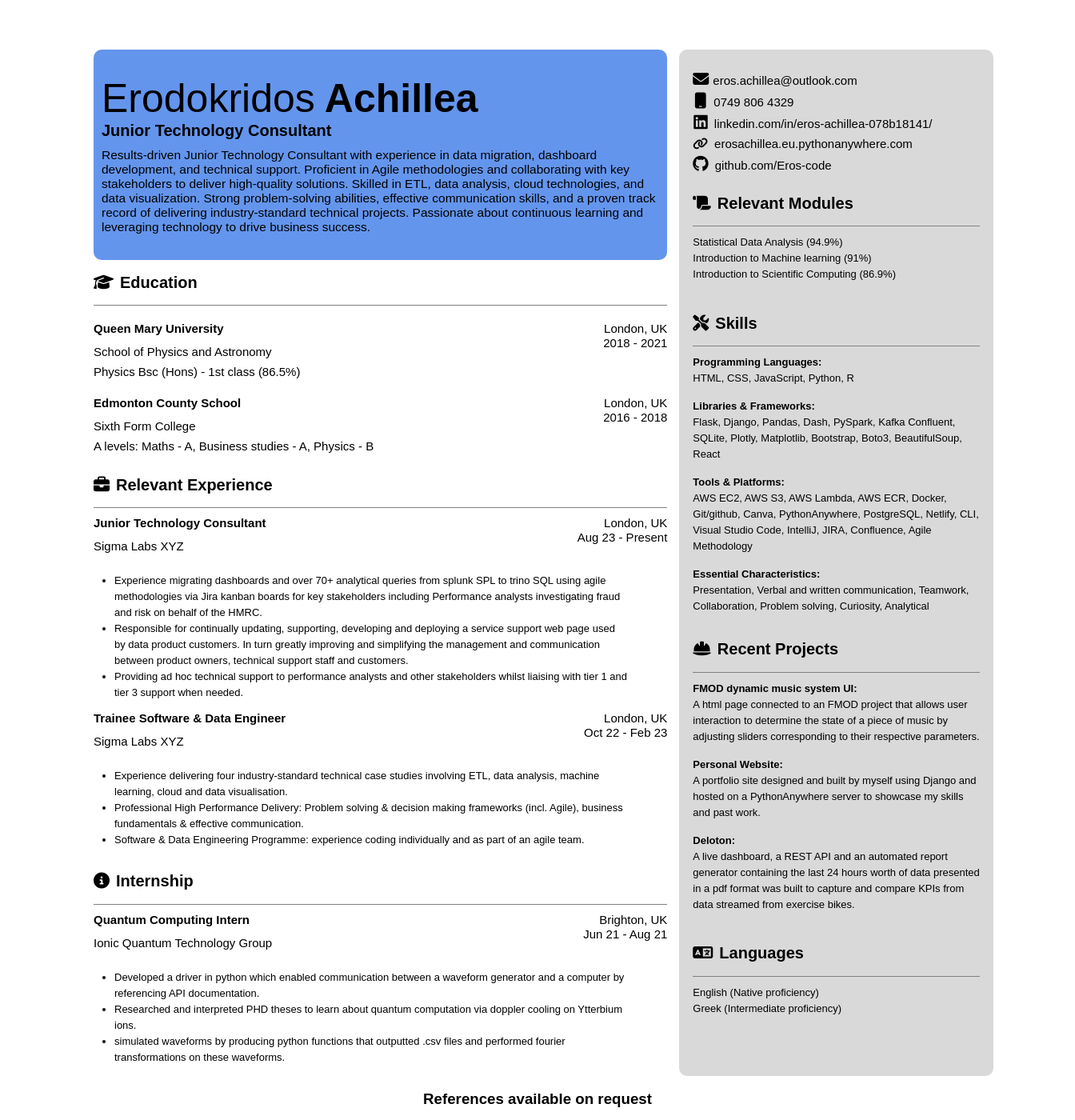
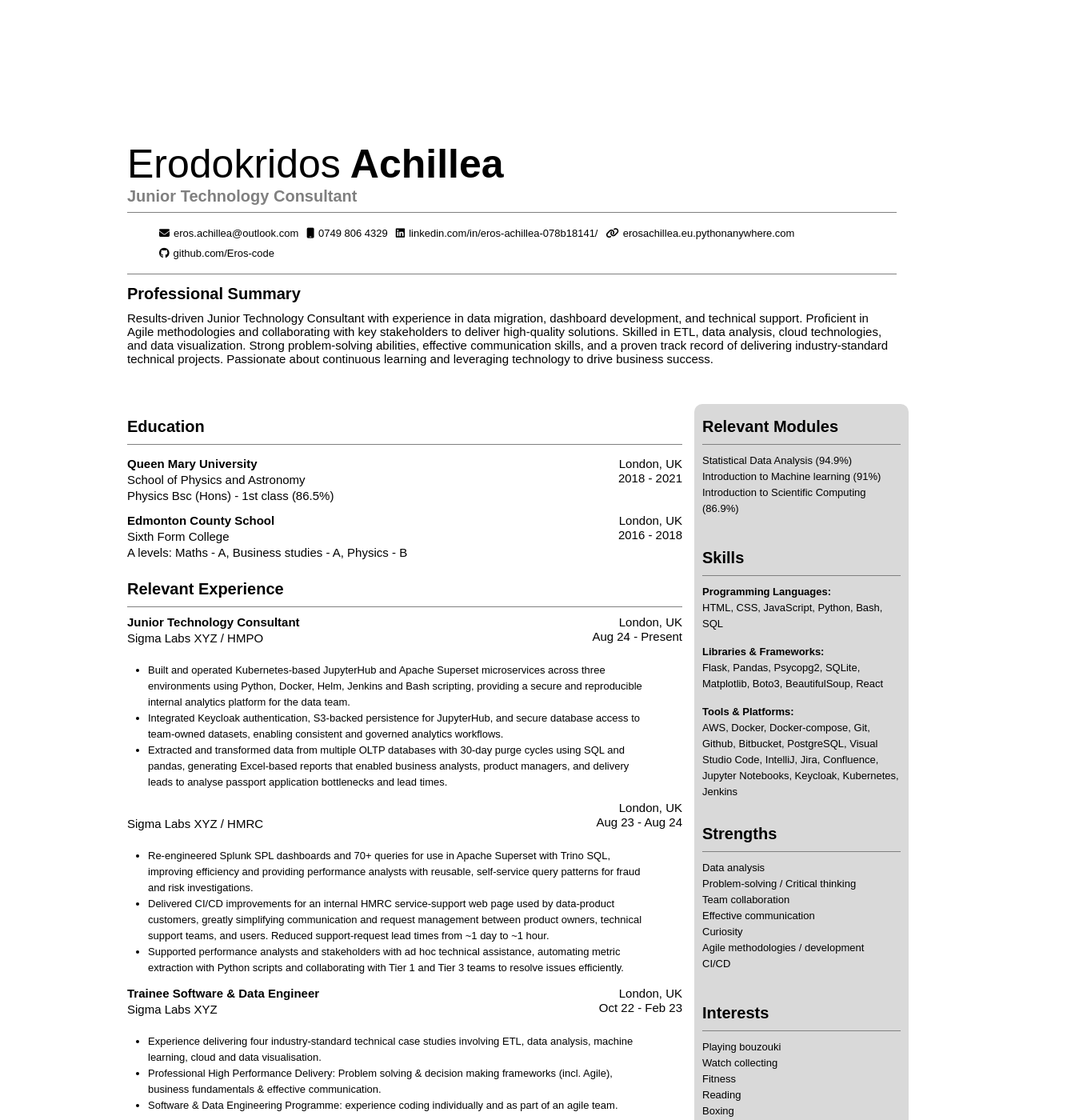
Before and after one commit to Eros-code/Eros-react-cv, a React (Vite) app in the folder my-first-vite-project/: page / in a window 1280 px wide. Shown: the top 1400 px of the page at 80% size, 1344 px wide, since content can reach past the window. Built offline with nearby package versions, Linux system fonts and the light colour scheme.

Commit message:
Restructure and redesign CV to include experience from HMRC and HMPO

```diff
--- /dev/null
+++ b/my-first-vite-project/components/Intro.jsx
@@ -0,0 +1,74 @@
+import React from "react";
+import "../src/App.css";
+
+function ContactInfo() {
+  return (
+    <ul className="info-list">
+      <li id="email">
+        <a href="mailto: eros.achillea@outlook.com">
+          eros.achillea@outlook.com
+        </a>
+      </li>
+      <li id="phone">
+        <a>0749 806 4329</a>
+      </li>
+      <li id="linkedin">
+        <a
+          href="https://www.linkedin.com/in/eros-achillea-078b18141/"
+          rel="noreferrer"
+        >
+          linkedin.com/in/eros-achillea-078b18141/
+        </a>
+      </li>
+      <li id="website">
+        <a
+          href="https://erosachillea.eu.pythonanywhere.com"
+          target="_blank"
+          rel="noreferrer"
+        >
+          erosachillea.eu.pythonanywhere.com
+        </a>
+      </li>
+      <li id="github">
+        <a href="https://github.com/Eros-code" target="_blank" rel="noreferrer">
+          github.com/Eros-code
+        </a>
+      </li>
+    </ul>
+  );
+}
+
+export default function Intro() {
+  return (
+    <div className="main-page-container">
+      <header className="main-header">
+        <h1 className="name">
+          <span className="eros-name">Erodokridos</span>
+          <strong> Achillea</strong>
+        </h1>
+        <h1 className="header-desc" id="job-title">
+          <strong>Junior Technology Consultant</strong>
+        </h1>
+        <hr />
+        <ContactInfo />
+        <hr />
+        <h1 className="section-heading" id="professional-summary-heading">
+          Professional Summary
+        </h1>
+        <h4 className="header-desc" id="intro-description">
+          <span className="eros-name">
+            Results-driven Junior Technology Consultant with experience in data
+            migration, dashboard development, and technical support. Proficient
+            in Agile methodologies and collaborating with key stakeholders to
+            deliver high-quality solutions. Skilled in ETL, data analysis, cloud
+            technologies, and data visualization. Strong problem-solving
+            abilities, effective communication skills, and a proven track record
+            of delivering industry-standard technical projects. Passionate about
+            continuous learning and leveraging technology to drive business
+            success.
+          </span>
+        </h4>
+      </header>
+    </div>
+  );
+}
--- a/my-first-vite-project/components/Main.jsx
+++ b/my-first-vite-project/components/Main.jsx
@@ -33,34 +33,66 @@ function Education() {
 function Experience() {
   return (
     <section>
-      <h1 className="section-heading" id="experience-heading">Relevant Experience</h1>
+      <h1 className="section-heading" id="experience-heading">
+        Relevant Experience
+      </h1>
       <hr />
       <div className="row">
         <p className="p-row">
           <strong>Junior Technology Consultant</strong>{" "}
           <span className="experience-title">
-            London, UK <br /> Aug 23 - Present
+            London, UK <br /> Aug 24 - Present
           </span>
         </p>
-        <p>Sigma Labs XYZ</p>
+        <p>Sigma Labs XYZ / HMPO</p>
       </div>
       <div className="row">
         <ul className="experience_bullets">
           <li>
-            Experience migrating dashboards and over 70+ analytical queries from splunk SPL to trino SQL using
-            agile methodologies via Jira kanban boards for key stakeholders including
-            Performance analysts investigating fraud and risk on behalf of the
-            HMRC.
+            Built and operated Kubernetes-based JupyterHub and Apache Superset
+            microservices across three environments using Python, Docker, Helm,
+            Jenkins and Bash scripting, providing a secure and reproducible
+            internal analytics platform for the data team.
           </li>
           <li>
-            Responsible for continually updating, supporting, developing and deploying a service
-            support web page used by data product customers. In turn greatly improving and simplifying
-            the management and communication between product owners, technical support staff and customers.
+            Integrated Keycloak authentication, S3-backed persistence for
+            JupyterHub, and secure database access to team-owned datasets,
+            enabling consistent and governed analytics workflows.
           </li>
           <li>
-            Providing ad hoc technical support to performance analysts and other
-            stakeholders whilst liaising with tier 1 and tier 3 support when
-            needed.
+            Extracted and transformed data from multiple OLTP databases with
+            30-day purge cycles using SQL and pandas, generating Excel-based
+            reports that enabled business analysts, product managers, and
+            delivery leads to analyse passport application bottlenecks and lead
+            times.
+          </li>
+        </ul>
+        <p className="p-row">
+          <p> </p>
+          <span className="experience-title">
+            London, UK <br /> Aug 23 - Aug 24
+          </span>
+        </p>
+        <p>Sigma Labs XYZ / HMRC</p>
+        <ul className="experience_bullets">
+          <li>
+            Re-engineered Splunk SPL dashboards and 70+ queries for use in
+            Apache Superset with Trino SQL, improving efficiency and providing
+            performance analysts with reusable, self-service query patterns for
+            fraud and risk investigations.
+          </li>
+          <li>
+            Delivered CI/CD improvements for an internal HMRC service-support
+            web page used by data-product customers, greatly simplifying
+            communication and request management between product owners,
+            technical support teams, and users. Reduced support-request lead
+            times from ~1 day to ~1 hour.
+          </li>
+          <li>
+            Supported performance analysts and stakeholders with ad hoc
+            technical assistance, automating metric extraction with Python
+            scripts and collaborating with Tier 1 and Tier 3 teams to resolve
+            issues efficiently.
           </li>
         </ul>
       </div>
@@ -167,28 +199,6 @@ function AdditionalInfo() {
 export default function Main() {
   return (
     <div className="main-page-container">
-      <header className="main-header">
-        <h1 className="name">
-          <span className="eros-name">Erodokridos</span>
-          <strong> Achillea</strong>
-        </h1>
-        <h1 className="header-desc" id="job-title">
-          <strong>Junior Technology Consultant</strong>
-        </h1>
-        <h4 className="header-desc" id="intro-description">
-          <span className="eros-name">
-            Results-driven Junior Technology Consultant with experience in data
-            migration, dashboard development, and technical support. Proficient
-            in Agile methodologies and collaborating with
-            key stakeholders to deliver high-quality solutions. Skilled in ETL,
-            data analysis, cloud technologies, and data
-            visualization. Strong problem-solving abilities, effective
-            communication skills, and a proven track record of delivering
-            industry-standard technical projects. Passionate about continuous
-            learning and leveraging technology to drive business success.
-          </span>
-        </h4>
-      </header>
       <Education />
       <Experience />
       <InternshipInfo />
--- a/my-first-vite-project/components/Skills.jsx
+++ b/my-first-vite-project/components/Skills.jsx
@@ -1,42 +1,5 @@
 import React from "react";
 import "../src/App.css";
-
-function ContactInfo() {
-  return (
-    <ul className="info-list">
-      <li id="email">
-        <a href="mailto: eros.achillea@outlook.com">
-          eros.achillea@outlook.com
-        </a>
-      </li>
-      <li id="phone">
-        <a>0749 806 4329</a>
-      </li>
-      <li id="linkedin">
-        <a
-          href="https://www.linkedin.com/in/eros-achillea-078b18141/"
-          rel="noreferrer"
-        >
-          linkedin.com/in/eros-achillea-078b18141/
-        </a>
-      </li>
-      <li id="website">
-        <a
-          href="https://erosachillea.eu.pythonanywhere.com"
-          target="_blank"
-          rel="noreferrer"
-        >
-          erosachillea.eu.pythonanywhere.com
-        </a>
-      </li>
-      <li id="github">
-        <a href="https://github.com/Eros-code" target="_blank" rel="noreferrer">
-          github.com/Eros-code
-        </a>
-      </li>
-    </ul>
-  );
-}
 
 function RelevantModules() {
   return (
@@ -56,42 +19,57 @@ function RelevantModules() {
 function TechSkillsList() {
   return (
     <section>
-      <h1 className="section-heading" id="skills-heading">Skills</h1>
+      <h1 className="section-heading" id="skills-heading">
+        Skills
+      </h1>
       <hr />
-      <ul className="modules-list">
+      <ul className="skills-list">
         <li>
           <strong>Programming Languages:</strong>
         </li>
-        <li className="skills-bullet">HTML, CSS, JavaScript, Python, R</li>
+        <li className="skills-bullet">HTML, CSS, JavaScript, Python, Bash, SQL</li>
 
         <li>
           <strong>Libraries & Frameworks:</strong>
         </li>
         <li className="skills-bullet">
-          Flask, Django, Pandas, Dash, PySpark, Kafka Confluent, SQLite, Plotly,
-          Matplotlib, Bootstrap, Boto3, BeautifulSoup, React
+          Flask, Pandas, Psycopg2, SQLite,
+          Matplotlib, Boto3, BeautifulSoup, React
         </li>
 
         <li>
           <strong>Tools & Platforms:</strong>
         </li>
         <li className="skills-bullet">
-          AWS EC2, AWS S3, AWS Lambda, AWS ECR, Docker, Git/github, Canva,
-          PythonAnywhere, PostgreSQL, Netlify, CLI, Visual Studio Code,
-          IntelliJ, JIRA, Confluence, Agile Methodology
-        </li>
-        <li>
-          <strong>Essential Characteristics:</strong>
-        </li>
-        <li className="skills-bullet">
-          Presentation, Verbal and written communication, Teamwork,
-          Collaboration, Problem solving, Curiosity, Analytical
+          AWS, Docker, Docker-compose, Git, Github, Bitbucket,
+          PostgreSQL, Visual Studio Code, IntelliJ, Jira, Confluence,
+          Jupyter Notebooks, Keycloak, Kubernetes, Jenkins
         </li>
       </ul>
     </section>
   );
 }
 
+function Strengths() {
+  return (
+    <section>
+      <h1 className="section-heading" id="strengths-heading">
+        Strengths
+      </h1>
+      <hr />
+      <ul className="strengths-list">
+        <li>Data analysis</li>
+        <li>Problem-solving / Critical thinking</li>
+        <li>Team collaboration</li>
+        <li>Effective communication</li>
+        <li>Curiosity</li>
+        <li>Agile methodologies / development</li>
+        <li>CI/CD</li>
+      </ul>
+      <br />
+    </section>
+  );
+}
 
 function RecentProjects() {
   return (
@@ -148,11 +126,12 @@ function Interests() {
     <section>
       <h1 className="section-heading" id="interests-heading">Interests</h1>
       <hr />
-      <ul className="modules-list">
-        <li id="guitar">Playing guitar</li>
-        <li id="health">Learning about physical & mental health</li>
-        <li id="Gym">Gym</li>
-        <li id="Reading">Reading</li>
+      <ul className="interests-list">
+        <li>Playing bouzouki</li>
+        <li>Watch collecting</li>
+        <li>Fitness</li>
+        <li>Reading</li>
+        <li>Boxing</li>
       </ul>
       <br />
     </section>
@@ -162,11 +141,10 @@ function Interests() {
 export default function Skills() {
   return (
     <div className="skills-page-container">
-      <ContactInfo />
       <RelevantModules />
       <TechSkillsList />
-      <RecentProjects />
-      <Languages />
+      <Strengths />
+      <Interests />
     </div>
   );
 }
--- a/my-first-vite-project/src/App.css
+++ b/my-first-vite-project/src/App.css
@@ -40,28 +40,32 @@
   color: #888;
 }
 
+.content-container {
+  display: flex;
+  flex-direction: column;
+  align-items: center;
+  justify-content: center;
+  gap: 1rem;
+  padding: 7rem;
+}
+
 .page-container {
   display: flex;
-  padding-top: 30px;
-  padding-left: 70px;
-  padding-right: 70px;
 }
 
 .main-header {
-  background-color: cornflowerblue;
   border-radius: 10px;
   text-align: start;
   padding-top: 32px;
   padding-bottom: 32px;
-  padding-left: 10px;
-  padding-right: 10px;
 }
 
 .skills-page-container {
-  width: 450px;
   background-color: rgb(217, 217, 217);
   border-radius: 10px;
-  padding: 17px;
+  padding-left: 10px;
+  padding-right: 10px;
+  max-width: 25%;
 }
 
 .name {
@@ -71,13 +75,12 @@
 }
 
 .header-desc {
-  font-size: 15.5px;
+  font-size: 15px;
   margin-top: 0px;
   margin-bottom: 0px;
 }
 
 .main-page-container {
-  width: 900px;
   margin-right: 15px;
   margin-left: 15px;
 }
@@ -86,6 +89,7 @@
   margin-left: 0px;
   font-size: 20px;
   margin-top: -10px;
+  color: gray;
 }
 
 #intro-description {
@@ -100,22 +104,22 @@
 
 .info-list {
   list-style-type: none;
-  padding-top: 7px;
   line-height: 25px;
 }
 
-.info-list,
-li {
+.info-list > li {
   margin: 0;
   padding-left: 0px;
   padding-right: 0px;
-  font-size: 15px;
+  font-size: 13px;
+  display: inline-block;
 }
 
 .info-list,
 li,
 a {
-  font-size: 15px;
+  font-size: 13px;
+  margin-right: 10px;
 }
 
 a:link {
@@ -142,37 +146,35 @@ a:active {
   content: "\f0e0";
   font-family: "FontAwesome";
   padding-right: 5px;
-  font-size: 20px;
+  font-size: 13px;
 }
 
 #phone::before {
   content: "\f3ce";
   font-family: "FontAwesome";
-  padding-right: 9px;
-  font-size: 20px;
-  margin-left: 2px;
+  padding-right: 5px;
+  font-size: 13px;
 }
 
 #linkedin::before {
   content: "\f08c";
   font-family: "FontAwesome";
-  padding-right: 8px;
-  font-size: 20px;
-  margin-left: 1px;
+  padding-right: 5px;
+  font-size: 13px;
 }
 
 #website::before {
   content: "\f0c1";
   font-family: "FontAwesome";
-  padding-right: 8px;
-  font-size: 15px;
+  padding-right: 5px;
+  font-size: 13px;
 }
 
 #github::before {
   content: "\f09b";
   font-family: "FontAwesome";
-  padding-right: 8px;
-  font-size: 20px;
+  padding-right: 5px;
+  font-size: 13px;
 }
 
 /* ================ Modules list ================== */
@@ -199,8 +201,34 @@ li {
   padding-right: 0px;
 }
 
+.skills-list {
+  list-style-type: none;
+}
+
+.skills-list,
+li {
+  margin: 0;
+  padding-left: 0px;
+  padding-right: 0px;
+}
+
+.strengths-list {
+  list-style-type: none;
+}
+.strengths-list ,
+li {
+  margin: 0;
+  padding-left: 0px;
+  padding-right: 0px;
+}
+.strengths-list > li {
+  font-size: 13px;
+  line-height: 20px;
+}
+
 .section-heading {
   font-weight: bold;
+  margin-bottom: 0px;
 }
 
 .skills-bullet {
@@ -216,15 +244,11 @@ li {
 p {
   font-size: 15px;
   margin-top: 0px;
-  line-height: 10px;
+  line-height: 5px;
 }
 
 .education-title {
-  padding-top: 10px;
-}
-
-.relevant-modules {
-  padding-top: 7px;
+  padding-top: 5px;
 }
 
 .experience_bullets {
@@ -242,10 +266,14 @@ p {
   font-size: 13px;
   line-height: 20px;
 }
+.skills-list > li {
+  font-size: 13px;
+  line-height: 20px;
+}
 
 .experience-title {
   margin-left: auto;
-  margin-bottom: -30px;
+  margin-bottom: -10px;
 }
 
 .p-row {
@@ -253,9 +281,25 @@ p {
   flex-direction: row;
   line-height: 18px;
   text-align: right;
+  margin-bottom: 0px;
 }
 
 /* ============= Interests list styling =============== */
+.interests-list {
+  list-style-type: none;
+}
+.interests-list,
+li {
+  margin: 0;
+  padding-left: 0px;
+  padding-right: 0px;
+}
+
+.interests-list > li {
+  font-size: 13px;
+  line-height: 20px;
+}
+/* ====================== Interests Icons ================================ */
 #Gym::before {
   content: "\f44b";
   font-family: "FontAwesome";
@@ -286,7 +330,7 @@ p {
 
 /* ====================== Headings ================================ */
 
-#education-heading::before {
+/* #education-heading::before {
   content: "\f19d";
   font-family: "FontAwesome";
   padding-right: 8px;
@@ -340,4 +384,4 @@ p {
   font-family: "FontAwesome";
   padding-right: 8px;
   font-size: 20px;
-}
+} */
--- a/my-first-vite-project/src/App.jsx
+++ b/my-first-vite-project/src/App.jsx
@@ -1,13 +1,17 @@
 import React from "react";
 import "./App.css";
 import Main from "../components/Main";
+import Intro from "../components/Intro";
 import Skills from "../components/Skills";
 
 export default function App() {
   return (
-    <div className="page-container">
-      <Main />
-      <Skills />
+    <div className="content-container">
+      <Intro />
+      <div className="page-container">
+        <Main />
+        <Skills />
+      </div>
     </div>
   );
 }
```
